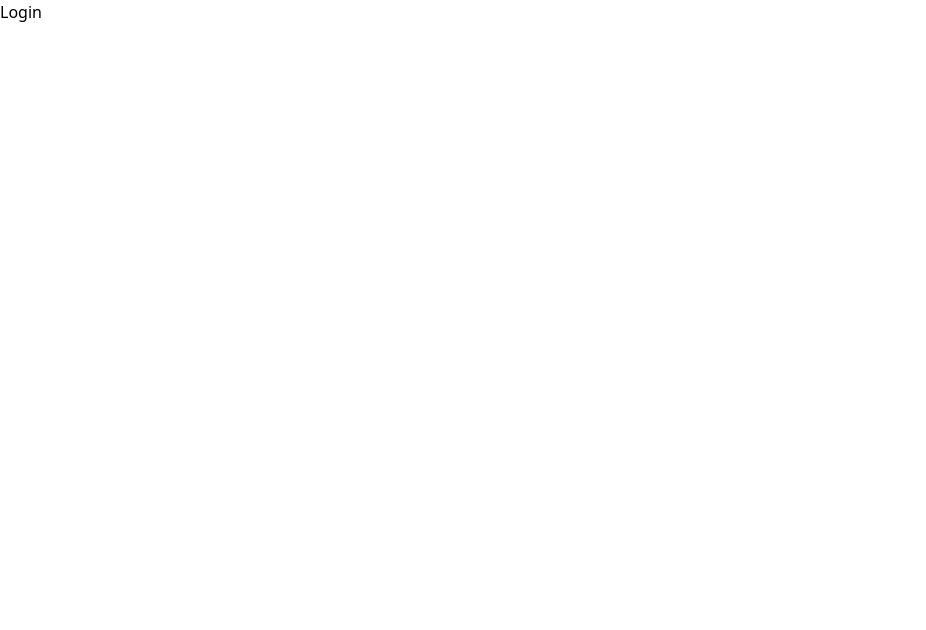
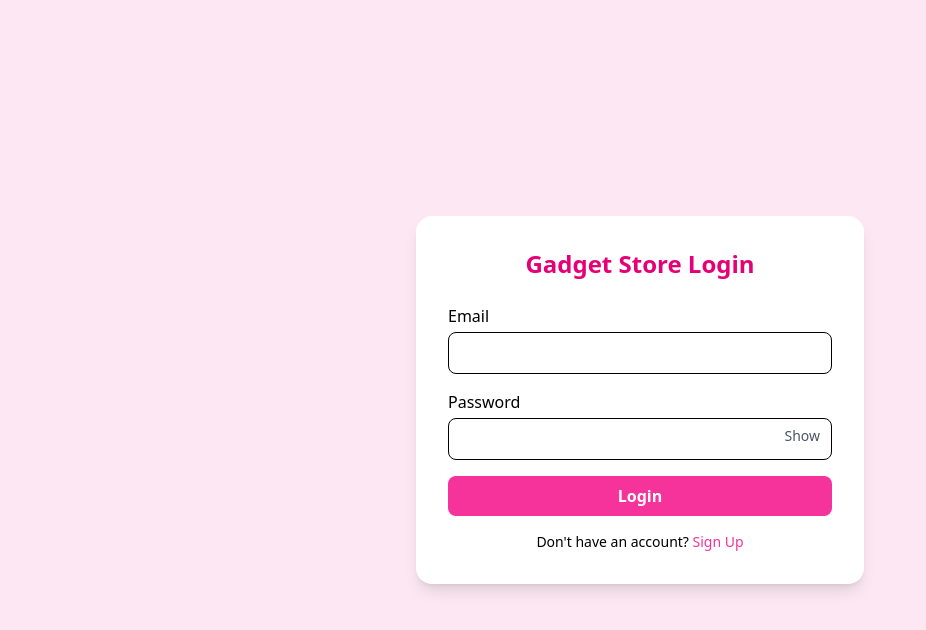
Before and after one commit to JoshuaPioo/Gadgets, a React app in the folder frontend/: page /login in a window 1280 px wide. Shown: the top 630 px of the page, without its empty margins (0-926 px from the left). Built offline with nearby package versions, Linux system fonts and the light colour scheme; the HTML template or start-up script is replaced by a standard one.

Commit message:
Login page done

```diff
--- a/frontend/src/pages/Login.jsx
+++ b/frontend/src/pages/Login.jsx
@@ -1,9 +1,147 @@
-import React from 'react'
+import axios from "axios";
+import React, { useState } from "react";
+import { toast, Toaster } from "react-hot-toast";
+import { useNavigate } from "react-router-dom";
 
 const Login = () => {
+  const [showPassword, setShowPassword] = useState(false);
+  const [loading, setLoading] = useState(false);
+
+  const [formData, setFormData] = useState({
+    email: "",
+    password: "",
+  });
+
+  const navigate = useNavigate();
+
+  const handleChange = (e) => {
+    const { name, value } = e.target;
+    setFormData((prev) => ({
+      ...prev,
+      [name]: value,
+    }));
+  };
+
+  const handleSubmit = async (e) => {
+    e.preventDefault();
+
+    try {
+      setLoading(true);
+
+      const res = await axios.post(
+        "http://localhost:8000/api/v1/user/login",
+        formData,
+        { headers: { "Content-Type": "application/json" } }
+      );
+
+      if (res.data.success) {
+        toast.success("Login successful!");
+
+        // Save token for future auth
+        localStorage.setItem("token", res.data.token);
+
+        setTimeout(() => {
+          navigate("/");
+        }, 1500);
+      }
+    } catch (error) {
+      toast.error(error.response?.data?.message || "Login failed");
+      console.error("Login Error:", error);
+    } finally {
+      setLoading(false);
+    }
+  };
+
   return (
-    <div>Login</div>
-  )
-}
+    <div className="flex justify-center items-center min-h-screen bg-pink-100 p-4">
+      <Toaster />
+      <div className="bg-white shadow-lg rounded-2xl p-8 w-full max-w-md">
+        <h2 className="text-2xl font-bold mb-6 text-center text-pink-600">
+          Gadget Store Login
+        </h2>
 
-export default Login
+        <form onSubmit={handleSubmit} className="space-y-4">
+
+          {/* Email */}
+          <div>
+            <label className="block mb-1 font-medium">Email</label>
+            <input
+              type="email"
+              name="email"
+              value={formData.email}
+              onChange={handleChange}
+              className="w-full border rounded-lg p-2 focus:outline-none focus:ring focus:ring-pink-300"
+              required
+            />
+          </div>
+
+          {/* Password */}
+          <div>
+            <label className="block mb-1 font-medium">Password</label>
+            <div className="relative">
+              <input
+                type={showPassword ? "text" : "password"}
+                name="password"
+                value={formData.password}
+                onChange={handleChange}
+                className="w-full border rounded-lg p-2 pr-10 focus:outline-none focus:ring focus:ring-pink-300"
+                required
+              />
+
+              <button
+                type="button"
+                className="absolute right-3 top-2 text-sm text-gray-600"
+                onClick={() => setShowPassword(!showPassword)}
+              >
+                {showPassword ? "Hide" : "Show"}
+              </button>
+            </div>
+          </div>
+
+          {/* Login Button */}
+          <button
+            type="submit"
+            disabled={loading}
+            className={`w-full py-2 rounded-lg bg-pink-500 text-white font-semibold hover:bg-pink-600 transition flex justify-center items-center ${
+              loading ? "opacity-70 cursor-not-allowed" : ""
+            }`}
+          >
+            {loading && (
+              <svg
+                className="animate-spin h-5 w-5 mr-2 text-white"
+                xmlns="http://www.w3.org/2000/svg"
+                fill="none"
+                viewBox="0 0 24 24"
+              >
+                <circle
+                  className="opacity-25"
+                  cx="12"
+                  cy="12"
+                  r="10"
+                  stroke="currentColor"
+                  strokeWidth="4"
+                ></circle>
+                <path
+                  className="opacity-75"
+                  fill="currentColor"
+                  d="M4 12a8 8 0 018-8v4a4 4 0 00-4 4H4z"
+                ></path>
+              </svg>
+            )}
+            {loading ? "Logging In..." : "Login"}
+          </button>
+        </form>
+
+        {/* Signup Link */}
+        <p className="text-center text-sm mt-4">
+          Don't have an account?{" "}
+          <a href="/signup" className="text-pink-500 font-medium hover:underline">
+            Sign Up
+          </a>
+        </p>
+      </div>
+    </div>
+  );
+};
+
+export default Login;
```
